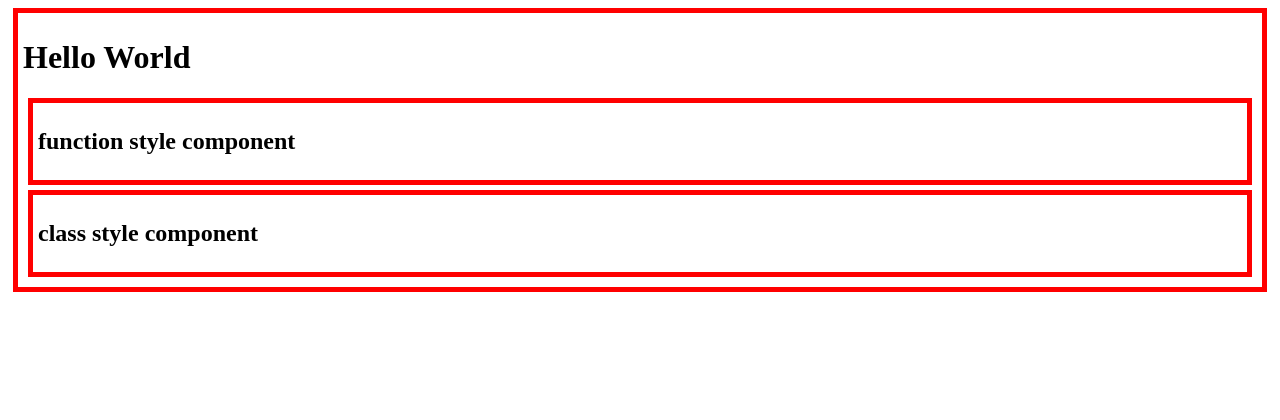
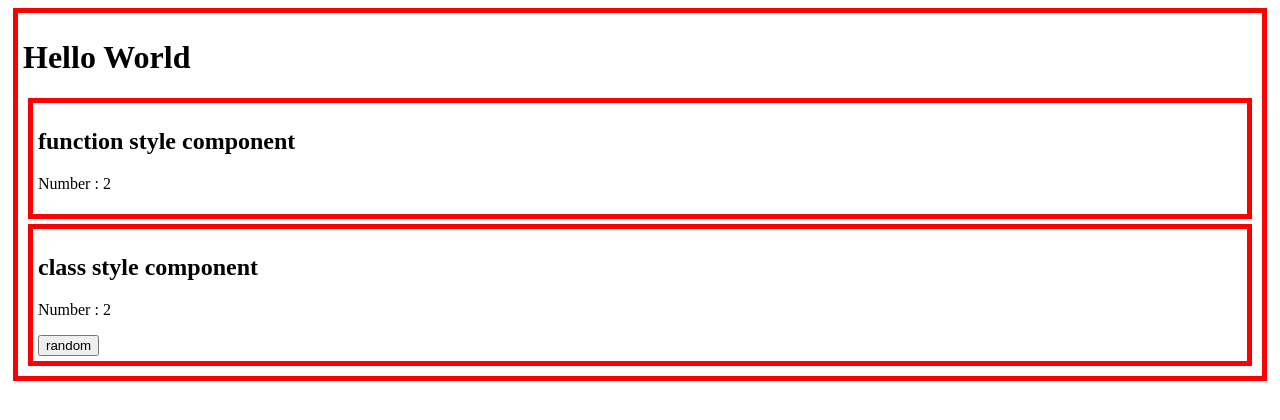
Before and after one commit to braverokmc79/LifeCoding, a React (Create React App) app in the folder react-app2/: page / in a window 1280 px wide. Shown: the top 420 px of the page. Built offline with nearby package versions, Linux system fonts and the light colour scheme.

Commit message:
LifeCoding2  3.클래스에서 state 사용법

```diff
--- a/react-app2/src/App.js
+++ b/react-app2/src/App.js
@@ -7,27 +7,39 @@ function App() {
     <div className="container">
       <h1>Hello World</h1>
 
-      <FuncComp></FuncComp>
-      <ClassComp></ClassComp>
+      <FuncComp initNumber={2}></FuncComp>
+      <ClassComp initNumber={2}></ClassComp>
     </div>
   );
 }
 
-function FuncComp() {
+function FuncComp(props) {
   return (
     <div className="container">
       <h2>function style component</h2>
+      <p>Number : {props.initNumber}</p>
     </div>
   );
 }
 
+
+
 class ClassComp extends Component {
+  state = {
+    number: this.props.initNumber
+  }
 
   render() {
     return (
       <div className='container'>
         <h2>class style component</h2>
-      </div>
+        <p>Number : {this.state.number}</p>
+        <input type="button" value="random"
+          onClick={function () {
+            this.setState({ number: Math.random() })
+          }.bind(this)} />
+
+      </div >
     )
   }
 }
```
